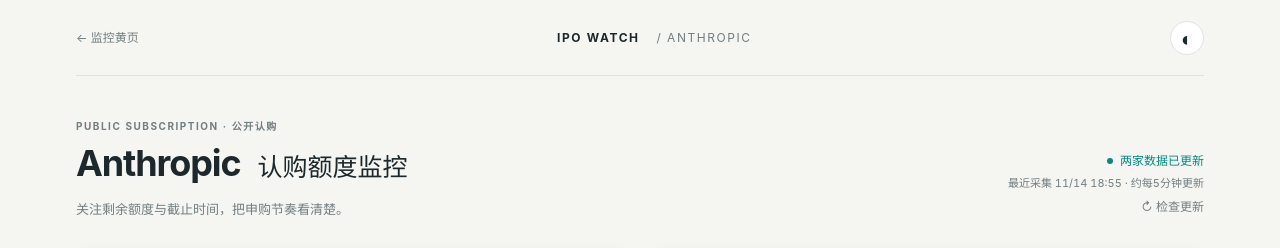
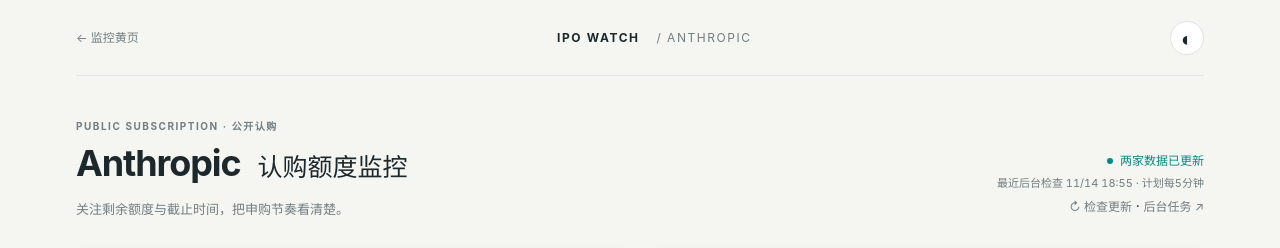
Before and after one commit to surfacebuaa-maker/spread-yellow-pages, a plain HTML site: page anthropic/index.html in a window 1280 px wide. Shown: the top 248 px of the page. Drawn offline with Linux system fonts and the light colour scheme.

Commit message:
Distinguish delayed scheduling from collection errors and label old snapshots

```diff
--- a/anthropic/app.js
+++ b/anthropic/app.js
@@ -74,11 +74,32 @@
     const ended = source?.endAt && Date.now() >= Date.parse(source.endAt);
     document.title = triggered && !ended ? '⚑ 额度接近上限 · Anthropic 监控' : 'Anthropic 认购额度监控';
     $('alert-detail').textContent = alertsEnabled ? `已设为 ${threshold}%。提醒仅在页面打开时生效，数据延迟或抓取失败时请核对官网。` : '提醒仅在此页面打开时生效，采集会在后台持续进行。';
-    const failed = keys.filter(k => state.latest?.sources?.[k]?.lastError || (state.latest && stale(state.latest.sources?.[k])));
-    if (state.readError) showNotice('暂时无法读取网站更新，正在保留上次显示的数据。请检查网络后重试。');
-    else if (failed.length) showNotice(failed.map(k => k === 'bitget' ? 'Bitget' : 'Gate').join('、') + ' 数据延迟或采集失败。当前保留上次成功值，请打开官网核对额度。');
-    else if (triggered && !ended) showNotice(`额度提醒：Bitget 公开轮使用率已达 ${ratio.toFixed(2)}%，剩余 ${full(Math.max(0, source.cap - source.amount))}。请在官方页面确认当前可用额度。`, true);
-    else showNotice(null);
+    const failed = keys.filter(k => state.latest?.sources?.[k]?.lastError);
+    const delayed = keys.filter(k => state.latest && !failed.includes(k) && stale(state.latest.sources?.[k]));
+    const names = items => items.map(k => k === 'bitget' ? 'Bitget' : 'Gate').join('、');
+    if (state.latest) {
+      const status = state.readError ? '快照读取失败' : failed.length ? '后台抓取失败' : delayed.length ? '后台更新延迟' : '两家数据已更新';
+      $('health').className = 'status ' + (state.readError || failed.length || delayed.length ? 'warning' : '');
+      $('health').replaceChildren(document.createElement('i'), document.createTextNode(status));
+      $('checked-at').textContent = '最近后台检查 ' + time(state.latest.generatedAt) + ' · 计划每5分钟';
+      keys.forEach(key => {
+        const s = state.latest.sources[key];
+        if (!s) return;
+        const old = stale(s), closed = s.endAt && Date.now() >= Date.parse(s.endAt);
+        const tag = $(key + '-status');
+        tag.textContent = s.lastError ? '抓取失败 · 保留旧值' : old ? '旧快照 · 更新延迟' : closed ? '认购已截止' : '认购进行中';
+        tag.className = 'round-tag' + (!closed && !old && !s.lastError ? ' active' : '');
+        $(key + '-observed').title = s.lastError ? '最近采集失败；保留上次有效观测。' : '';
+      });
+      $('remaining-label').firstChild.textContent = !valid || state.readError ? '上次观测剩余额度 ' : '剩余可申购额度 ';
+    }
+    const notices = [];
+    if (triggered && !ended) notices.push(`额度提醒：Bitget 公开轮使用率已达 ${ratio.toFixed(2)}%，剩余 ${full(Math.max(0, source.cap - source.amount))}。请在官方页面确认当前可用额度。`);
+    if (state.readError) notices.push('暂时无法读取网站更新，当前保留上次显示的数据，请检查网络后重试。');
+    if (failed.length) notices.push(names(failed) + ' 最近一次后台抓取失败，当前保留上次成功值。');
+    if (delayed.length) notices.push(names(delayed) + ' 已超过15分钟未更新，后台定时更新延迟；当前为旧快照。');
+    if (failed.length || delayed.length) notices.push('请打开官方页面核对当前额度，或点击“后台任务”查看执行情况。');
+    showNotice(notices.join(' '), triggered && !ended);
   }
   $('enable-alert').addEventListener('click', () => {
     alertsEnabled = !alertsEnabled;
@@ -93,10 +114,6 @@
   function paint() {
     if (!state.latest) { paintAlerts(); return; }
     const sources = state.latest.sources;
-    const healthy = keys.every(k => sources[k] && !stale(sources[k]) && !sources[k].lastError);
-    $('health').className = 'status ' + (healthy ? '' : 'warning');
-    $('health').replaceChildren(Object.assign(document.createElement('i'), {}), document.createTextNode(healthy ? '两家数据已更新' : '部分数据需核对'));
-    $('checked-at').textContent = '最近采集 ' + time(state.latest.generatedAt) + ' · 约每5分钟更新';
     keys.forEach(key => {
       const s = sources[key];
       if (!s) return;
@@ -108,11 +125,6 @@
       $(key + '-end').textContent = time(s.endAt);
       $(key + '-countdown').textContent = countdown(s.endAt);
       $(key + '-observed').textContent = '数据时间 ' + time(s.observedAt);
-      const ended = s.endAt && Date.now() >= Date.parse(s.endAt);
-      const tag = $(key + '-status');
-      tag.textContent = stale(s) || s.lastError ? '数据待核对' : ended ? '认购已截止' : '认购进行中';
-      tag.className = 'round-tag' + (!ended && !stale(s) && !s.lastError ? ' active' : '');
-      if (s.lastError) $(key + '-observed').title = '最近采集失败；保留上次有效观测。';
     });
     const b = sources.bitget;
     if (finite(b?.amount) && b.cap > 0) {
--- a/anthropic/index.html
+++ b/anthropic/index.html
@@ -18,7 +18,7 @@
     </nav>
     <header class="page-header">
       <div><p class="eyebrow">PUBLIC SUBSCRIPTION · 公开认购</p><h1>Anthropic<span>认购额度监控</span></h1><p class="intro">关注剩余额度与截止时间，把申购节奏看清楚。</p></div>
-      <div class="update-box"><span id="health" class="status pending"><i></i>正在读取数据</span><p id="checked-at">读取最新采集结果…</p><button id="refresh" class="text-button" type="button">↻ 检查更新</button></div>
+      <div class="update-box"><span id="health" class="status pending"><i></i>正在读取数据</span><p id="checked-at">读取最新采集结果…</p><button id="refresh" class="text-button" type="button" title="读取最新发布的快照，不会立即触发后台采集">↻ 检查更新</button> · <a class="text-button" href="https://github.com/surfacebuaa-maker/spread-yellow-pages/actions/workflows/anthropic-monitor.yml" target="_blank" rel="noopener noreferrer">后台任务 ↗</a></div>
     </header>
 
     <div id="notice" class="notice" role="status" aria-live="polite" hidden></div>
@@ -26,7 +26,7 @@
       <section class="platforms" aria-label="平台额度与截止时间">
         <article class="platform bitget" id="bitget-card">
           <div class="card-heading"><div class="brand"><span class="brand-icon">B</span><div><h2>Bitget</h2><p>IPO Prime · 公开轮</p></div></div><span id="bitget-status" class="round-tag">读取中</span></div>
-          <div class="primary-label">剩余可申购额度 <span>USD</span></div>
+          <div class="primary-label" id="remaining-label">剩余可申购额度 <span>USD</span></div>
           <div class="hero-number" id="remaining">—</div>
           <div class="capacity-line"><span>额度使用率 <strong id="utilization">—</strong></span><span id="cap-label">总上限 —</span></div>
           <div class="capacity-track" role="progressbar" aria-label="Bitget 公开轮额度使用率" aria-valuemin="0" aria-valuemax="100" aria-valuenow="0" id="capacity"><div id="capacity-fill"></div></div>
```
